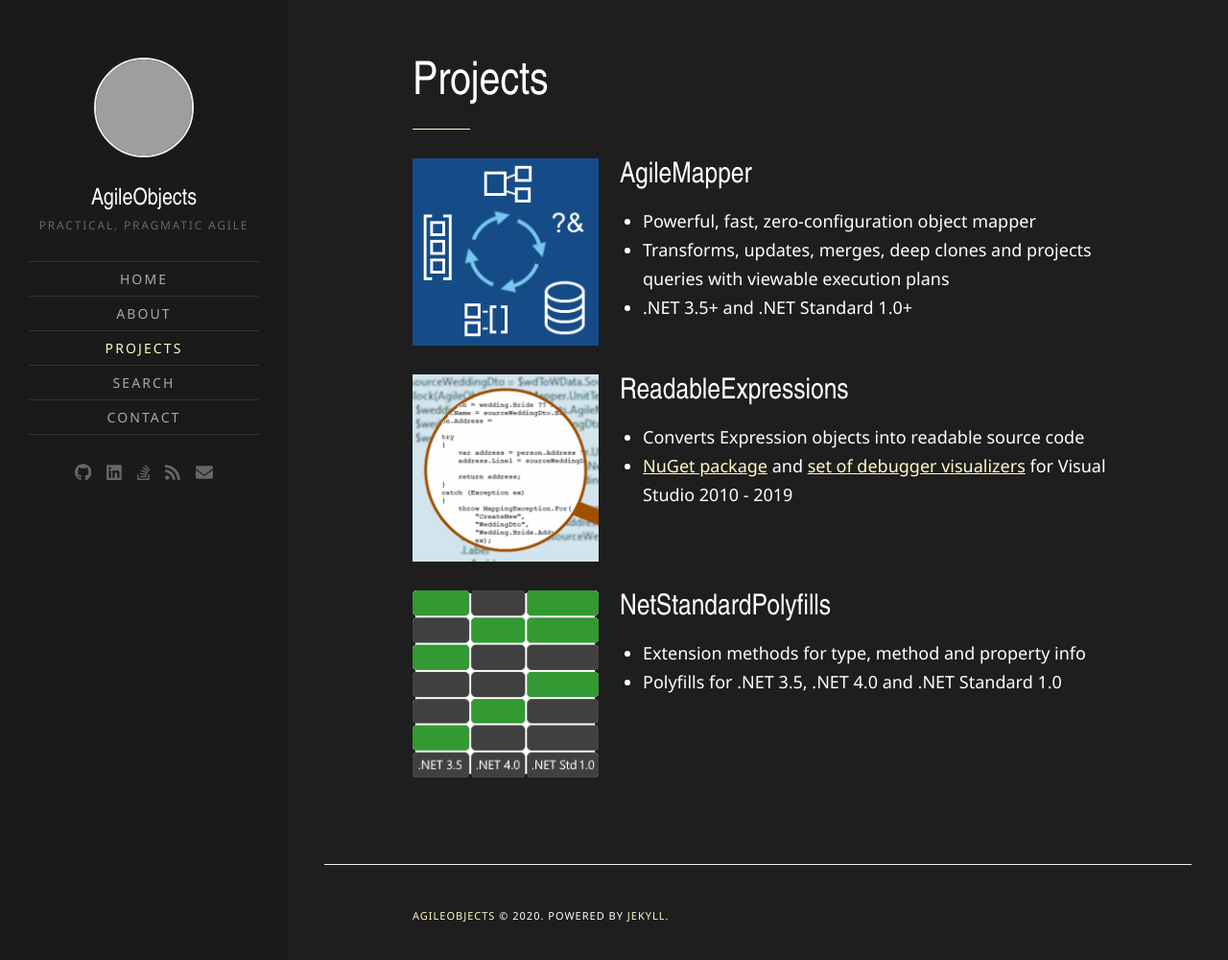
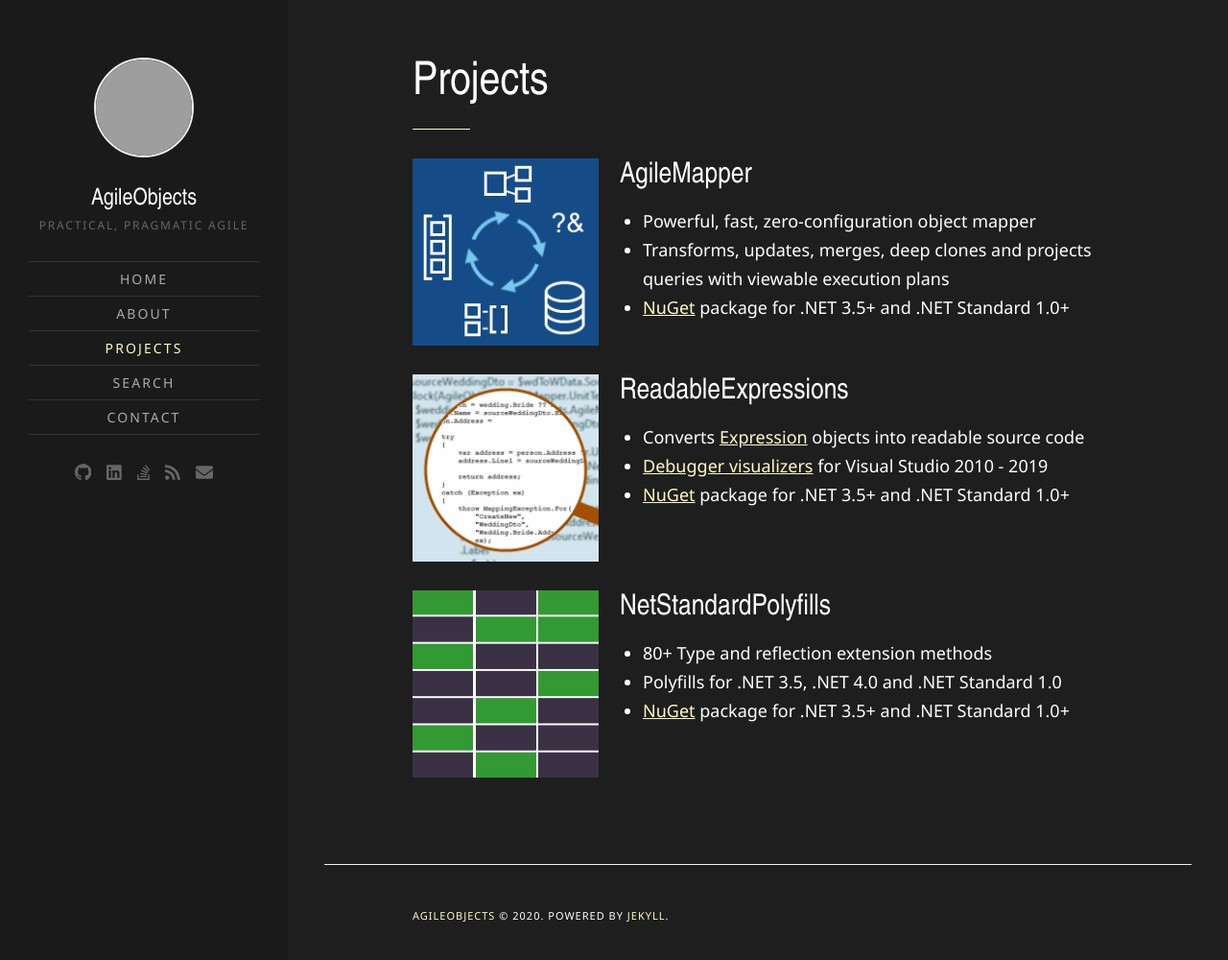
Before and after one commit to agileobjects/agileobjects.github.io, a Jekyll site: the page built from AgileObjects.Jekyll/projects.html, in a window 1280 px wide and 1023 px high. Shown: the top 1000 px of the window at 96% size. Built offline with Jekyll 4.4.1, drawn with Linux system fonts in a browser that asks for light colours; grey boxes are pictures that could not be loaded.

Commit message:
Project updates

```diff
--- a/AgileObjects.Jekyll/_includes/projectbox.html
+++ b/AgileObjects.Jekyll/_includes/projectbox.html
@@ -1,7 +1,7 @@
 
 <article class="post project-featured has-image">
     <div class="project-inside">
-        <a href="{{ project.url | absolute_url }}" class="project-thumbnail" target="_blank">
+        <a href="https://nuget.org/packages/AgileObjects.{{ project.name }}" class="project-thumbnail" target="_blank">
             <img src="{{ site.baseurl }}/assets/images/projects/{{ project.image }}" alt="{{ project.name }}">
             <header class="project-header">
                 <h2 class="project-title">{{ project.name }}</h2>
--- a/AgileObjects.Jekyll/projects.html
+++ b/AgileObjects.Jekyll/projects.html
@@ -4,30 +4,29 @@ title: Projects
 projects: [
   {
     name: AgileMapper,
-    url: 'https://nuget.org/packages/AgileObjects.AgileMapper' ,
     image: AgileMapper.gif,
     description: [
         'Powerful, fast, zero-configuration object mapper',
         'Transforms, updates, merges, deep clones and projects queries with viewable execution plans',
-        '.NET 3.5+ and .NET Standard 1.0+'
+        '<a href="https://nuget.org/packages/AgileObjects.AgileMapper">NuGet</a> package for .NET 3.5+ and .NET Standard 1.0+'
     ]
   },
   {
     name: ReadableExpressions,
-    url: 'https://nuget.org/packages/AgileObjects.ReadableExpressions',
     image: ReadableExpressions.gif,
     description: [
-        'Converts Expression objects into readable source code',
-        '<a href="https://www.nuget.org/packages/AgileObjects.ReadableExpressions" target="_blank">NuGet package</a> and <a href="https://marketplace.visualstudio.com/items?itemName=vs-publisher-1232914.ReadableExpressionsVisualizers" target="_blank">set of debugger visualizers</a> for Visual Studio 2010 - 2019'
+        'Converts <a href="https://docs.microsoft.com/en-us/dotnet/csharp/programming-guide/concepts/expression-trees/" target="_blank">Expression</a> objects into readable source code',
+        '<a href="https://marketplace.visualstudio.com/items?itemName=vs-publisher-1232914.ReadableExpressionsVisualizers" target="_blank">Debugger visualizers</a> for Visual Studio 2010 - 2019',
+        '<a href="https://nuget.org/packages/AgileObjects.ReadableExpressions">NuGet</a> package for .NET 3.5+ and .NET Standard 1.0+'
     ]
   },
   {
     name: NetStandardPolyfills,
-    url: 'https://nuget.org/packages/AgileObjects.NetStandardPolyfills',
     image: NetStandardPolyfills.gif,
     description: [
-        'Extension methods for type, method and property info',
-        'Polyfills for .NET 3.5, .NET 4.0 and .NET Standard 1.0'
+        '80+ Type and reflection extension methods',
+        'Polyfills for .NET 3.5, .NET 4.0 and .NET Standard 1.0',
+        '<a href="https://nuget.org/packages/AgileObjects.NetStandardPolyfills">NuGet</a> package for .NET 3.5+ and .NET Standard 1.0+'
     ]
   }
 ]
```
Also changed, not shown: AgileObjects.Jekyll/assets/images/projects/NetStandardPolyfills.gif.
